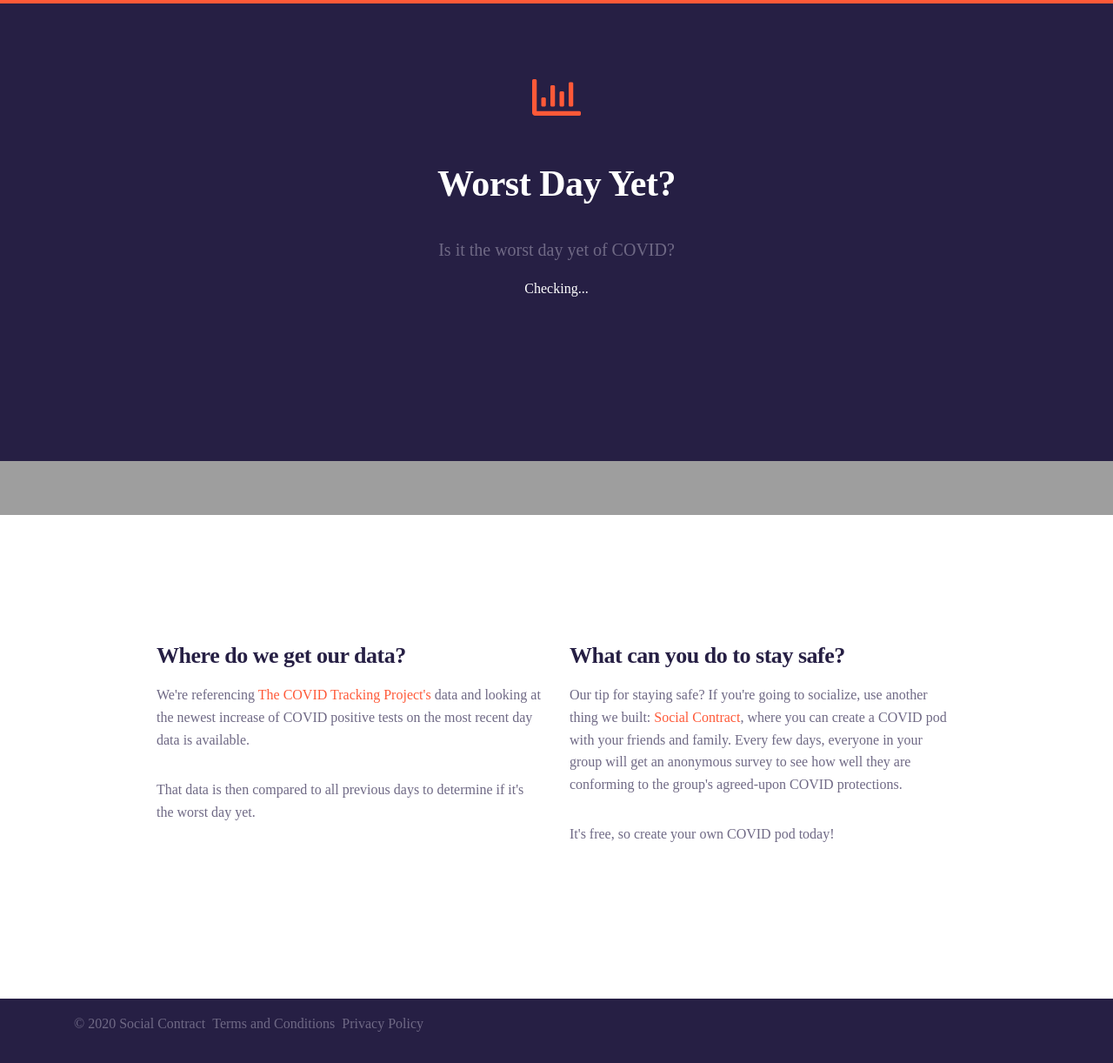
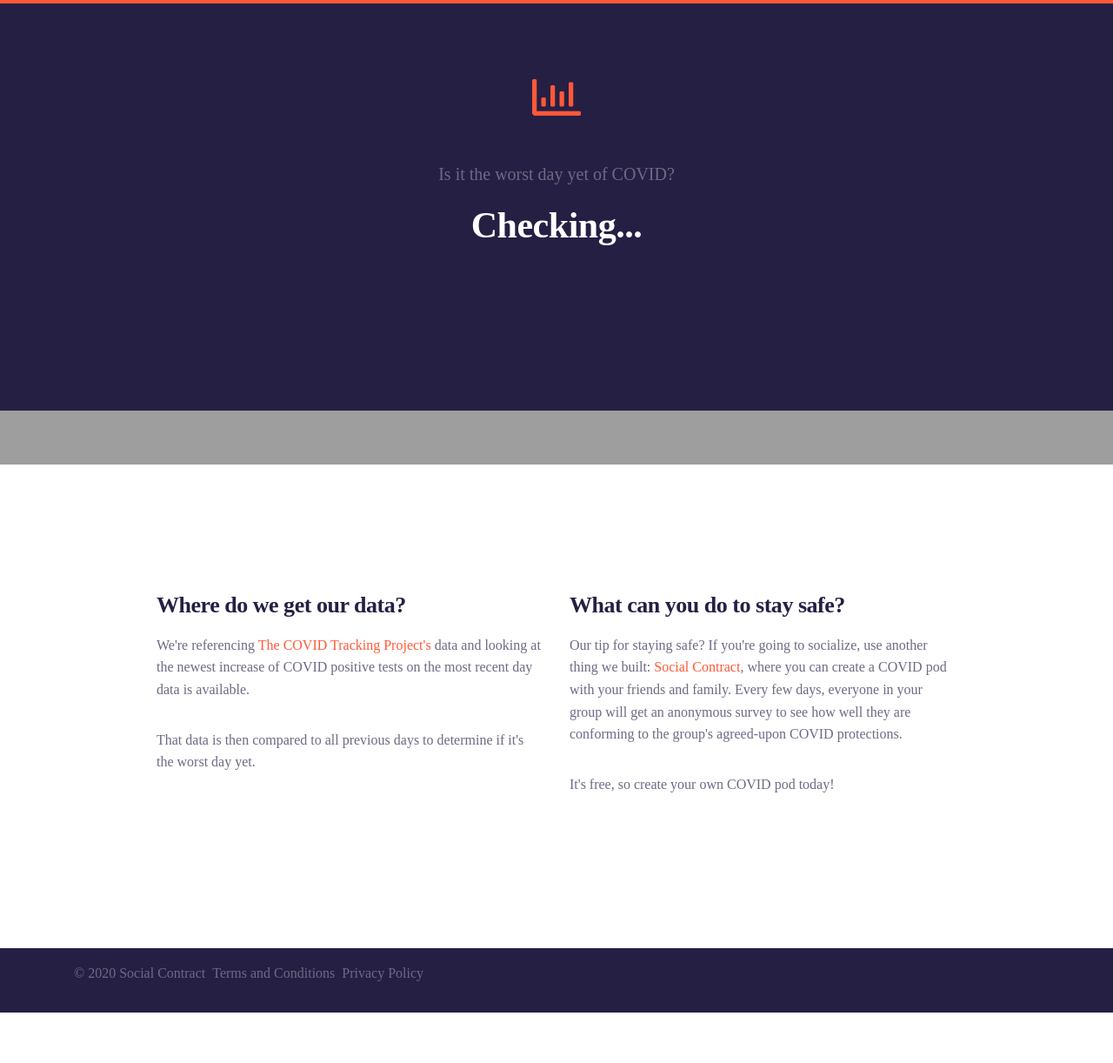
Before and after one commit to ObjectifGroup/worstdayyet.com, a Jekyll site: the page built from index.html, in a window 1280 px wide. Shown: the whole page at 87% size. Built offline with Jekyll 4.4.1, drawn with Linux system fonts in a browser that asks for light colours; nearby versions of some CDN libraries; some web fonts are replaced; after the commit the page ends 1164 px from its top, so only the background shows below that.

Commit message:
Update home.html

```diff
--- a/_layouts/home.html
+++ b/_layouts/home.html
@@ -12,15 +12,15 @@ layout:         default
               <i class="far fa-chart-bar"></i>
             </a>
           </div>
-          <h1 class="text-white mb-4">
+          <!--<h1 class="text-white mb-4">
             {{ site.title }}
-          </h1>
+          </h1>-->
           <p class="lead">
             {{ site.tagline }}
           </p>
-          <p id="worst" class="text-white mb-4">
+          <h1 id="worst" class="text-white mb-4">
             Checking...
-          </p>
+          </h1>
           <p id="sub" class="lead"></p>
         </div>
       </div>
```
